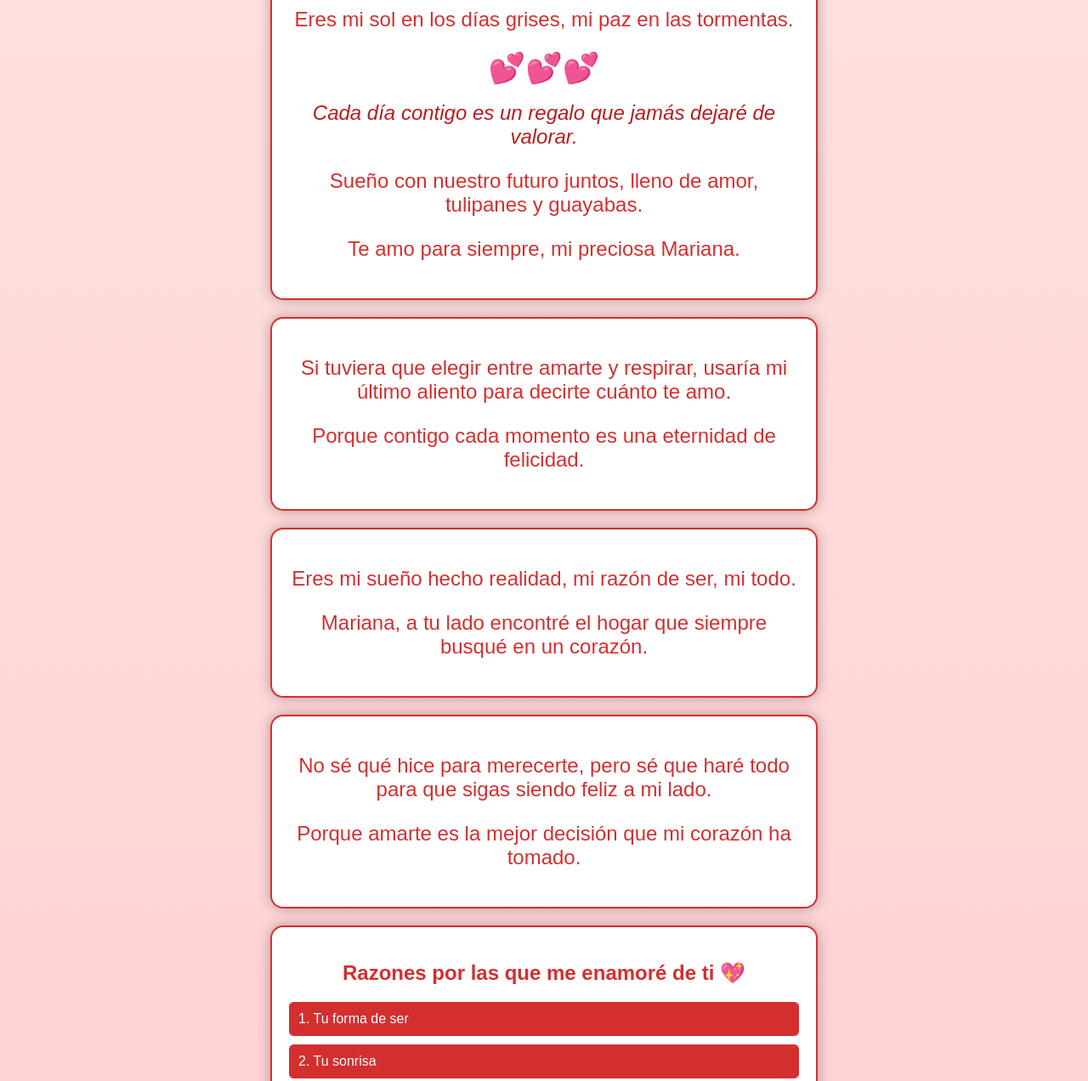
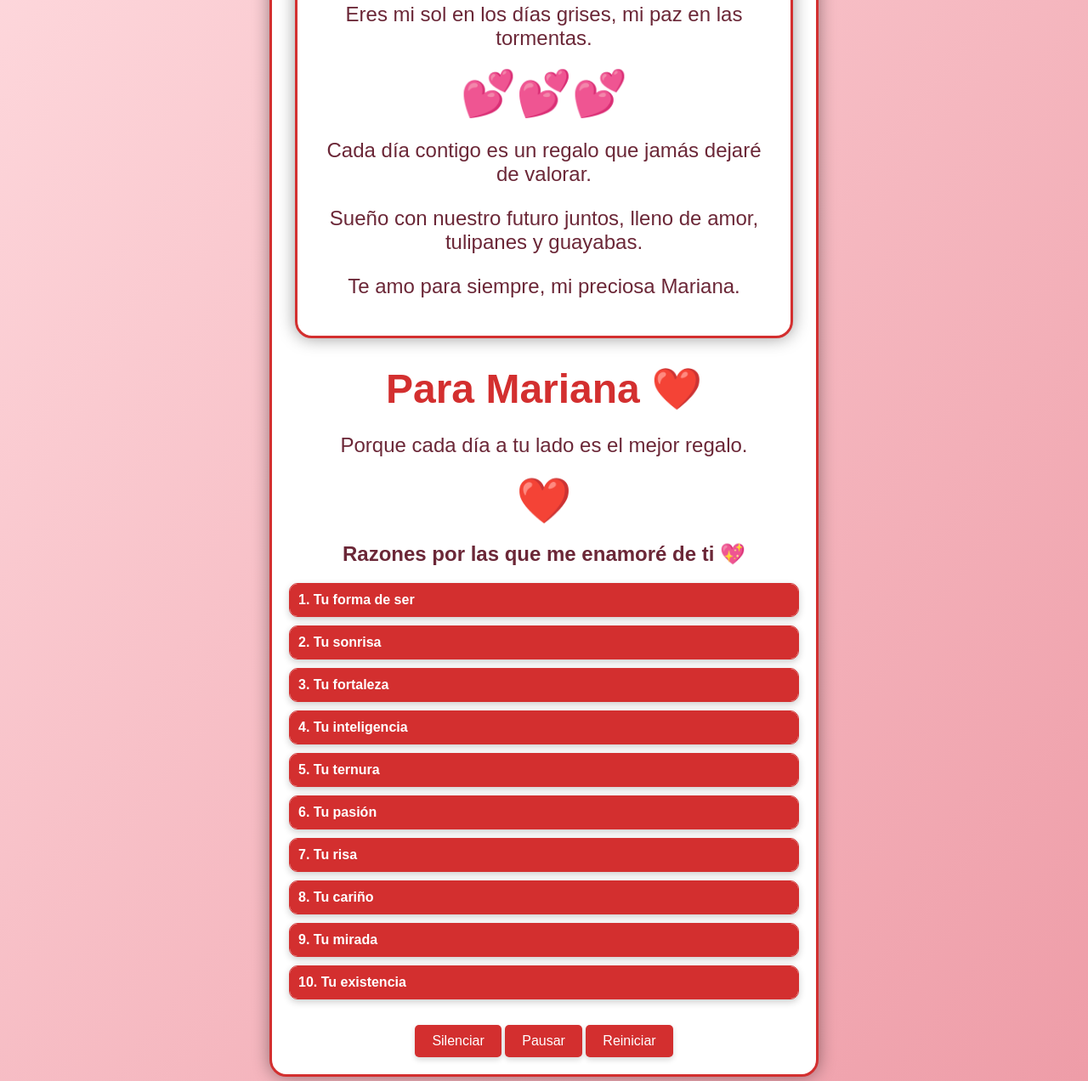
Before and after one commit to felipesanchez-dev/feliz-dia, a plain HTML site: page index.html in a window 1280 px wide. Shown: the part 345-1617 px from the top of the page at 85% size. Drawn offline with Linux system fonts and the light colour scheme.

Commit message:
Agregar funcionalidad de control de audio y mejorar el diseño del acordeón en index.html, main.js y style.css

```diff
--- a/assets/js/main.js
+++ b/assets/js/main.js
@@ -6,8 +6,25 @@ document.querySelectorAll(".accordion-header").forEach((header) => {
 
 const audioEl = document.querySelector("audio");
 const muteBtn = document.getElementById("mute-btn");
+const pauseBtn = document.getElementById("pause-btn");
+const restartBtn = document.getElementById("restart-btn");
 
 muteBtn.addEventListener("click", () => {
   audioEl.muted = !audioEl.muted;
   muteBtn.textContent = audioEl.muted ? "Reproducir" : "Silenciar";
 });
+
+pauseBtn.addEventListener("click", () => {
+  if (audioEl.paused) {
+    audioEl.play();
+    pauseBtn.textContent = "Pausar";
+  } else {
+    audioEl.pause();
+    pauseBtn.textContent = "Reanudar";
+  }
+});
+
+restartBtn.addEventListener("click", () => {
+  audioEl.currentTime = 0;
+  audioEl.play();
+});
--- a/assets/style/style.css
+++ b/assets/style/style.css
@@ -1,7 +1,7 @@
 body {
   font-family: "Arial", sans-serif;
-  background: linear-gradient(to bottom, #ffe4e1, #ffcdd2);
-  color: #d32f2f;
+  background: linear-gradient(to bottom right, #ffdde1, #ee9ca7);
+  color: #6b2737;
   text-align: center;
   padding: 20px;
   margin: 0;
@@ -12,69 +12,84 @@ body {
   min-height: 100vh;
   animation: fadeIn 1s ease-in;
 }
+
 h1 {
   font-size: 3em;
+  color: #d32f2f;
+  text-shadow: 2px 2px #fff;
   margin-bottom: 10px;
   animation: slideInDown 1s ease-out;
 }
+
 p {
   font-size: 1.5em;
   animation: fadeIn 1.5s ease-in;
+  color: #6b2737;
 }
+
 .heart {
-  font-size: 2em;
+  font-size: 3em;
   color: #e91e63;
   animation: pulse 1.5s infinite;
 }
+
 .container {
   max-width: 600px;
   width: 90%;
   margin: auto;
   padding: 20px;
-  border: 2px solid #d32f2f;
-  border-radius: 15px;
-  box-shadow: 0 0 15px rgba(0, 0, 0, 0.3);
+  border: 3px solid #d32f2f;
+  border-radius: 20px;
+  box-shadow: 0 0 20px rgba(0, 0, 0, 0.4);
   background: #fff;
   margin-bottom: 20px;
   transition: transform 0.3s ease;
 }
+
 .container:hover {
   transform: scale(1.05);
-}
-#poem {
-  margin-top: 20px;
-  font-style: italic;
-  color: #b71c1c;
 }
 
 .accordion {
   width: 100%;
   max-width: 600px;
 }
+
 .accordion-item {
   background: #fff;
   border: 1px solid #d32f2f;
-  border-radius: 5px;
+  border-radius: 10px;
   margin-bottom: 10px;
   overflow: hidden;
+  box-shadow: 0 3px 8px rgba(0, 0, 0, 0.2);
 }
+
 .accordion-header {
   background: #d32f2f;
   color: #fff;
   padding: 10px;
   cursor: pointer;
   text-align: left;
+  font-weight: bold;
+  transition: background 0.3s ease;
 }
+
+.accordion-header:hover {
+  background: #b71c1c;
+}
+
 .accordion-content {
   display: none;
   padding: 10px;
   background: #fff0f0;
+  font-size: 1.2em;
 }
+
 .accordion-header.active + .accordion-content {
   display: block;
 }
 
-button#mute-btn {
+button {
   background-color: #d32f2f;
   color: #fff;
   border: none;
@@ -87,7 +102,7 @@ button#mute-btn {
   transition: background-color 0.3s ease, transform 0.2s ease;
 }
 
-button#mute-btn:hover {
+button:hover {
   background-color: #b71c1c;
   transform: scale(1.05);
 }
--- a/index.html
+++ b/index.html
@@ -7,14 +7,7 @@
     <title>Para Mariana ❤️</title>
   </head>
   <body>
-    <audio autoplay loop>
-      <source
-        src="assets/cancion/Reik - Yo Quisiera (Letra).mp3"
-        type="audio/mp3"
-      />
-      Tu navegador no soporta audio.
-    </audio>
-    <button id="mute-btn">Silenciar</button>
+    <div class="container">
       <h1>Te AMO❤️</h1>
 
       <div class="container">
@@ -30,30 +23,9 @@
         </p>
         <p>Te amo para siempre, mi preciosa Mariana.</p>
       </div>
-
-    <div class="container">
-      <p>
-        Si tuviera que elegir entre amarte y respirar, usaría mi último aliento
-        para decirte cuánto te amo.
-      </p>
-      <p>Porque contigo cada momento es una eternidad de felicidad.</p>
-    </div>
-
-    <div class="container">
-      <p>Eres mi sueño hecho realidad, mi razón de ser, mi todo.</p>
-      <p>
-        Mariana, a tu lado encontré el hogar que siempre busqué en un corazón.
-      </p>
-    </div>
-
-    <div class="container">
-      <p>
-        No sé qué hice para merecerte, pero sé que haré todo para que sigas
-        siendo feliz a mi lado.
-      </p>
-      <p>Porque amarte es la mejor decisión que mi corazón ha tomado.</p>
-    </div>
-    <div class="container">
+      <h1>Para Mariana ❤️</h1>
+      <p>Porque cada día a tu lado es el mejor regalo.</p>
+      <div class="heart">❤️</div>
       <h2>Razones por las que me enamoré de ti 💖</h2>
       <div class="accordion">
         <div class="accordion-item">
@@ -114,8 +86,18 @@
             Simplemente, no puedo imaginar mi vida sin ti.
           </div>
         </div>
+      <audio
+        src="assets/cancion/Reik - Yo Quisiera (Letra).mp3"
+        autoplay
+        loop
+      ></audio>
+      <div class="buttons">
+        <button id="mute-btn">Silenciar</button>
+        <button id="pause-btn">Pausar</button>
+        <button id="restart-btn">Reiniciar</button>
       </div>
     </div>
+
+    <script src="assets/js/main.js"></script>
   </body>
-  <script src="assets/js/main.js"></script>
 </html>
```
Lines whose indentation alone changed are shown as unchanged.
